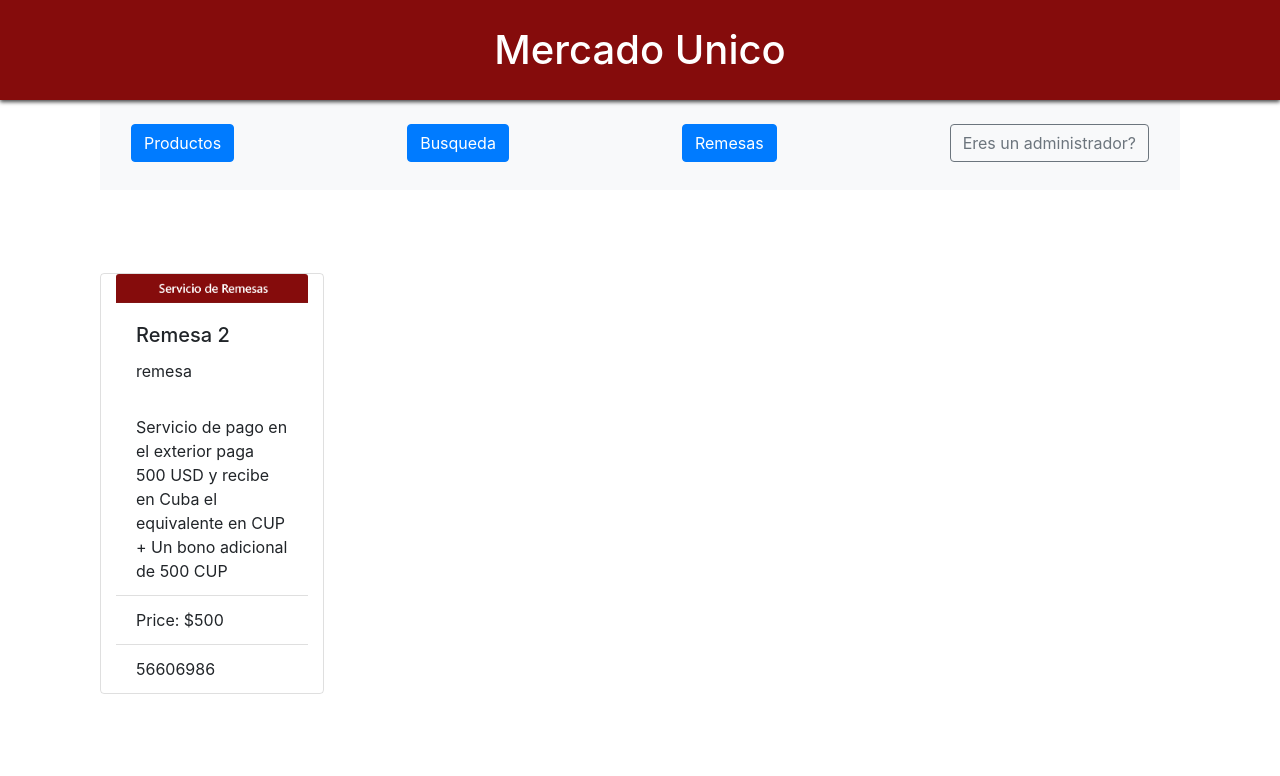
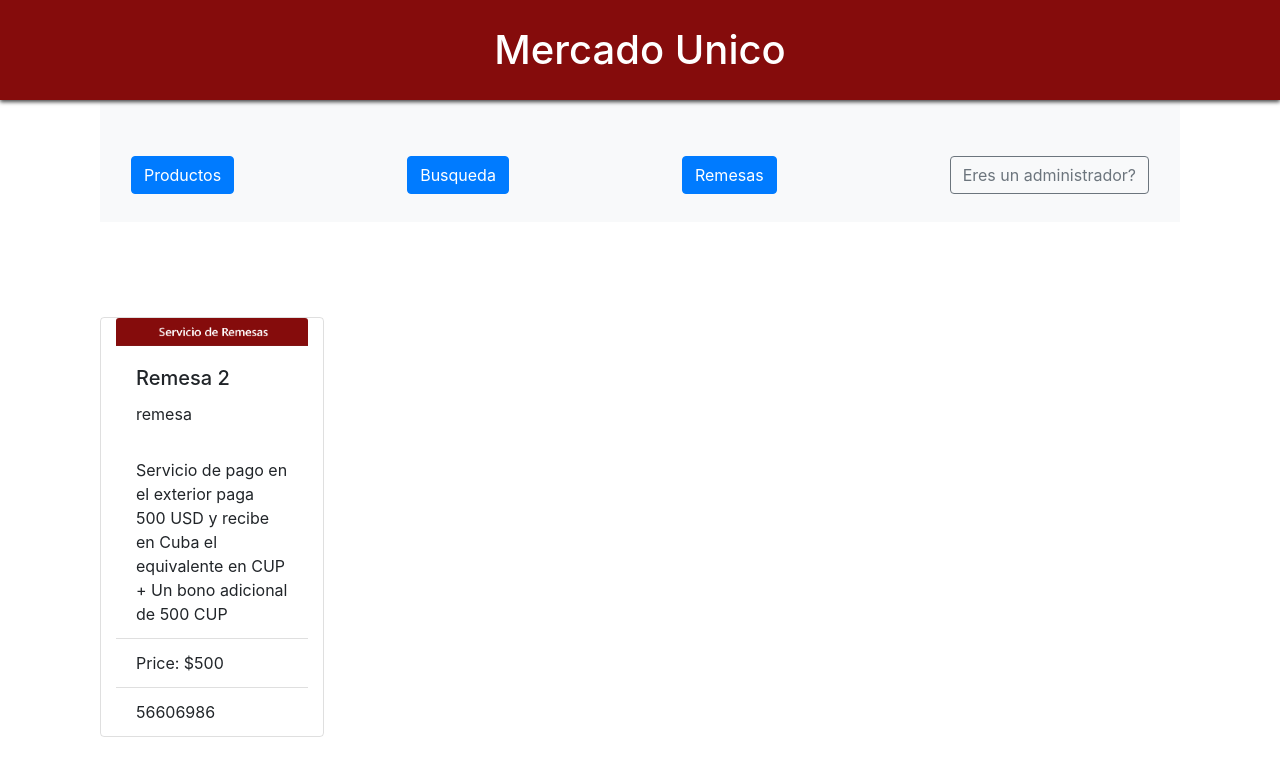
Before and after one commit to Riverperson99/Ala, a Flask app: page / in a window 1280 px wide. Shown: the top 776 px of the page. Run offline with Flask 3, Linux system fonts and the light colour scheme; some libraries are stand-ins or nearby versions.

Commit message:
styles.css

```diff
--- a/static/styles.css
+++ b/static/styles.css
@@ -73,7 +73,7 @@
 }
 
 #topdiv6{
-	margin-top: 3%;
+	margin-top: 4%;
 	padding-bottom: 20px;
 
 }
```
